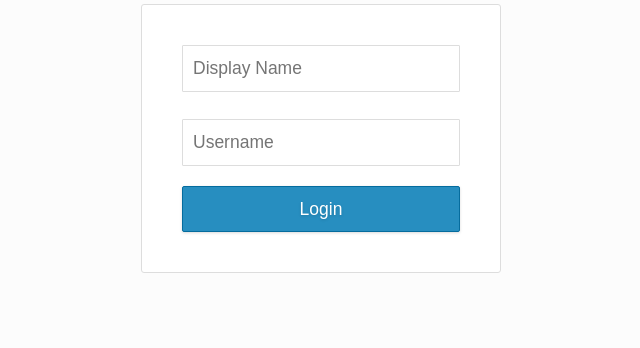
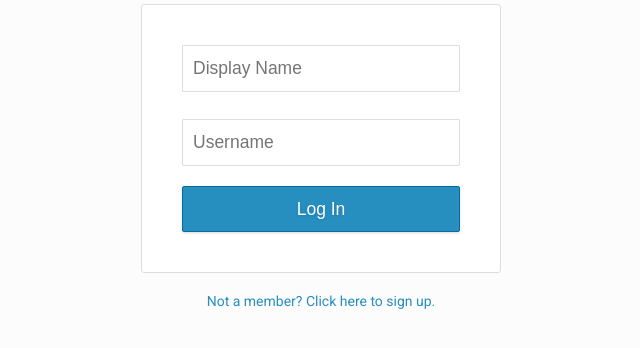
Before and after one commit to jlgrossman/credits, a PHP site: page / in a window 1280 px wide. Shown: the part 201-549 px from the top of the page, without its empty margins (319-959 px from the left). Run offline with PHP 8.4, Linux system fonts and the light colour scheme; data that the repository does not hold is empty; style sheets or scripts are compiled from the project's sources.

Commit message:
updating input spacing, adding register text to home page, adding some animations, styling error messages, adding emoji

```diff
--- a/index.php
+++ b/index.php
@@ -50,7 +50,6 @@ include_once 'php/utils.php';
       <div class="main-content">
         <div class="constraint">
           <div class="create">
-            <h1>Welcome to Bettr</h1>
             <h2>Transfer Credits</h2>
             <div class="transfer form">
               <div class="error-msg"></div>
@@ -61,6 +60,11 @@ include_once 'php/utils.php';
               <div class="transfer-message-container">
                 <textarea class="transfer-message" name="message" placeholder="Include a message..." maxlength="140"></textarea>
                 <div class="transfer-character-count">140/140</div>
+                <div class="emoji">
+                  😀 😁	😂 😃 😄 😅 😆 😉	😊 😋 😎 😍 😘 😗 😙 😚 ☺ 🙂 🤗 🤔 😐 😑 😶 🙄 😏 😣 😥 😮 🤐 😯 😪 😫 😴
+                  😌 🤓 😛 😜 😝 😒 😓 😔 😕 🙃 🤑 😲 ☹ 🙁 😖 😞 😟 😤 😢 😭 😦 😧 😨 😩 😬 😰 😱 😳 😵 😡 😠 😇 😷
+                  😈 👿 👹 👺 💀 ☠ 👻 👽 👾 🤖 💩 🕵🏿‍ 🎅🏻 💇🏼 💪🏻 💪🏿 👅 🕶 🐶 🐕 🐱 🐈 🐢 🐋 🐬 🍃 🍔 🍟	🍕 🌮 🍙 🍜 🍣 ⚖
+                </div>
               </div>
               <button class="submit">Send</button>
             </div>
@@ -81,7 +85,10 @@ include_once 'php/utils.php';
         <div class="error-msg"></div>
         <input type="text" name="name" class="display-name" placeholder="Display Name" />
         <input type="text" name="pw" class="username" placeholder="Username" />
-        <button class="submit">Login</button>
+        <button class="submit">Log In</button>
+      </div>
+      <div class="register">
+        Not a member? Click here to sign up.
       </div>
     </div>
   <? endif; ?>
--- a/styles/mixins.less
+++ b/styles/mixins.less
@@ -6,6 +6,15 @@
     content: "";
     display: table;
     clear: both;
+  }
+}
+
+._links() {
+  color: @brand;
+  cursor: pointer;
+  transition: .15s color ease;
+  &:hover {
+    color: @brand-dark;
   }
 }
 
@@ -24,18 +33,20 @@
 }
 
 ._submit-button(){
+  width: 100%;
   font-size: 1.25rem;
   background: #278ec0;
   border: none;
   padding: 10px @spacing-md;
   color: #fff;
   text-align: center;
+  letter-spacing: 0;
   cursor: pointer;
   border-radius: 2px;
   border: 1px solid @brand-dark;
   box-shadow: @shadow;
   text-shadow: @shadow;
-  transition: background-color .15s ease, border .15s ease;
+  transition: background-color .15s ease, border .15s ease, color .15s ease, letter-spacing .15s ease, text-shadow .15s ease;
   outline: none;
 
   &:hover {
@@ -64,7 +75,14 @@
     }
 
   }
-
+  &.change {
+    letter-spacing: 10px;
+    color: fade(@white, 0);
+    text-shadow: none;
+  }
+  @media @tablet-portrait {
+    width: auto;
+  }
 }
 
 ._light-button(){
--- a/styles/styles.less
+++ b/styles/styles.less
@@ -32,6 +32,10 @@ i {
 
 em {
   font-style: italic;
+}
+
+a {
+  ._links();
 }
 
 ._generate-headings(6);
@@ -95,6 +99,10 @@ em {
       margin-top: 20px;
       text-align: center;
     }
+  }
+  .register {
+    display: inline;
+    ._links();
   }
   @media @tablet-portrait {
     .slogan {
@@ -329,6 +337,9 @@ footer {
 
 .form {
 @form-speed: .15s;
+> * + * {
+  margin-top: @spacing-sm;
+}
   input[type="text"], input[type='number'], textarea, input[type="checkbox"], input[type="radio"] {
     box-shadow: none;
     font-size: 1.25em;
@@ -336,7 +347,6 @@ footer {
     border-radius: 1px;
     border: 1px solid @light-grey;
     width: 100%;
-    margin-bottom: @spacing-sm / 2;
     transition: border @form-speed ease, box-shadow @form-speed ease;
     &:focus{
       outline: none;
@@ -352,21 +362,43 @@ footer {
     min-height: 100px;
     font-family: @font-content;
   }
-
+  .emoji {
+    position:absolute;
+  }
   @media @tablet-portrait {
     input[type="text"] {
       float: left;
       width: 49%;
+      flex: 1;
       &:nth-of-type(2n) {
-        margin-left: 2%;
+        margin-left: @spacing-sm;
       }
     }
   }
   ._clearfix();
 }
 
+.error-msg {
+  font-size: 0;
+  padding: 0;
+  background: transparent;
+  margin: 0;
+  color: #fff;
+  text-align: left;
+  transition: all .15s ease;
+  &.open {
+    padding: 10px;
+    font-size: 1.25em;
+    margin-bottom: @spacing-sm;
+    background: @warning;
+  }
+}
+
 .transfer-details {
   ._clearfix();
+  @media @tablet-portrait {
+    display: flex;
+  }
 }
 
 .transfer-message-container {
@@ -374,12 +406,14 @@ footer {
 
   .transfer-character-count {
     position: absolute;
-    right: 10px;
-    bottom: 20px;
+    right: 15px;
+    bottom: 5px;
     color: @grey;
 
+    transition: color .15s ease, text-shadow .15s ease;
     &.few-left {
       color: @warning;
+      text-shadow: @shadow;
     }
 
   }
--- a/styles/vars.less
+++ b/styles/vars.less
@@ -13,7 +13,7 @@
 @black: #111;
 @light-grey: #ddd;
 @grey: #999;
-@warning: #b92654;
+@warning: #e08181;
 
 @shadow: 0 1px 3px rgba(0,0,0,.15);
 
```
